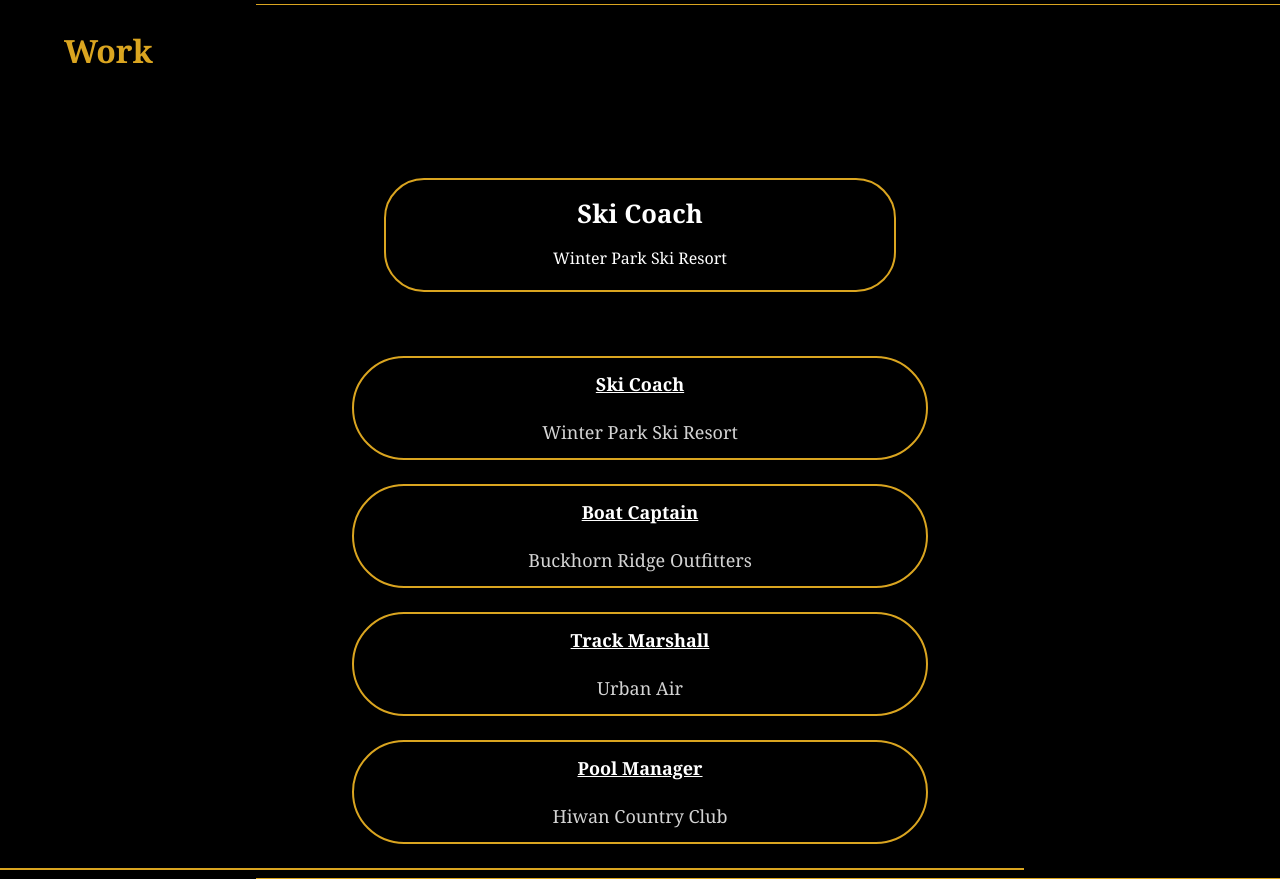
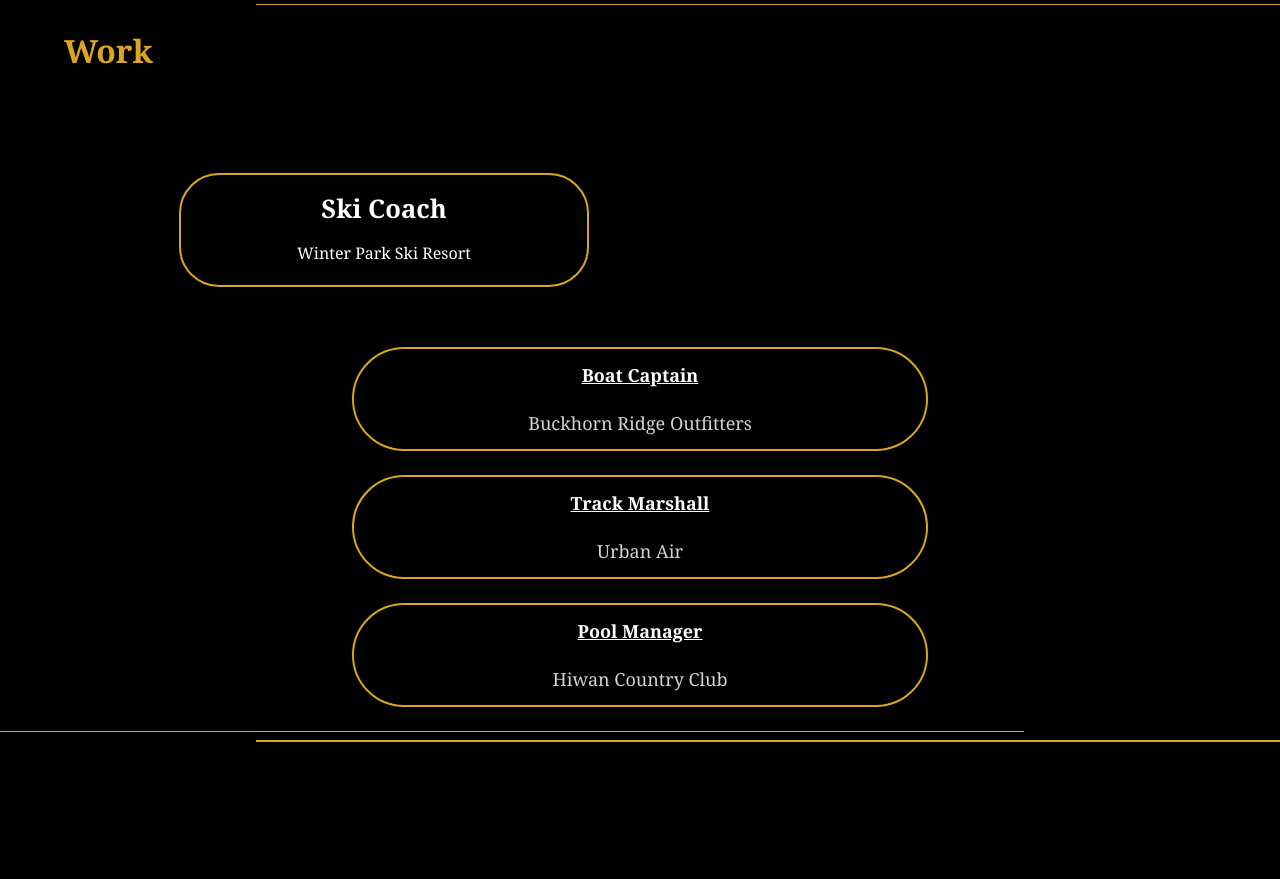
Before and after one commit to jstrande99/jstrande-react, a React (Create React App) app: page / in a window 1280 px wide. Shown: the part 2780-3659 px from the top of the page. After the commit the page ends 3522 px from the top, so only its background shows below. Built offline with nearby package versions, Linux system fonts and the light colour scheme.

Commit message:
created modular component for collapses

```diff
--- /dev/null
+++ b/src/Components/Collapsable.js
@@ -0,0 +1,15 @@
+import React from "react";
+import { Collapse } from 'reactstrap';
+import '../Pages/Style/Studies.css';
+export function Collapsable(props) {
+    return(
+    <button className='innerOne' onClick={() => {props.sets(!props.shows)}}>
+    <h2 className='classTitle'>{props.ttl}</h2>
+    <p className='locationTitle'>{props.location}</p>
+    <Collapse isOpen={props.shows}>
+        <p className='descriptClass'>
+            {props.description}
+        </p>
+    </Collapse>
+</button>)
+}
--- a/src/Pages/Work.js
+++ b/src/Pages/Work.js
@@ -1,37 +1,27 @@
 import React, { useState } from 'react';
 import Popup from 'reactjs-popup';
 import './Style/Work.css';
-import './Style/Studies.css';
-import { Collapse } from 'reactstrap';
+// import './Style/Studies.css';
+// import { Collapse } from 'reactstrap';
+import { Collapsable } from '../Components/Collapsable';
 
 export default function Work(){
-    const [showWork, setShowWork] = useState(false);
+    const [showSkiWork, setShowSkiWork] = useState(false);
+    // const [showBoatWork, setShowBoatWork] = useState(false);
+    // const [showUrbanWork, setShowUrbanWork] = useState(false);
+    // const [showHiwanWork, setShowHiwanWork] = useState(false);
     return (
     <>
         <div className='workLinks'>
-            <button className='innerOne' onClick={() => {setShowWork(!showWork)}}>
-                <h2 className='classTitle'>Ski Coach</h2>
-                <p className='locationTitle'>Winter Park Ski Resort</p>
-                <Collapse isOpen={showWork}>
-                    <p className='descriptClass'>
-                        Coaching is a chance for Jordan to give back to the community that he was raised in. Coaching teenagers to improve techniques and sharpen their skills, all while influencing moral development. Assist with seasonal decision making that may occur. While upholding the resorts main values; Integrity, Excellence and Team.
-                    </p>
-                </Collapse>
-            </button>
-            <Popup
-                    trigger={
-                        <button className='innerWork'>
-                            <b className='ttl'>Ski Coach</b><br/><br/>Winter Park Ski Resort
-                        </button>
-                    }
-            >
-            <div className='popDiv'>
-                <h2>Freestyle Ski Coach</h2>
-                <p className='popDescription'>
-                    Coaching is a chance for Jordan to give back to the community that he was raised in. Coaching teenagers to improve techniques and sharpen their skills, all while influencing moral development. Assist with seasonal decision making that may occur. While upholding the resorts main values; Integrity, Excellence and Team.
-                </p>
+            <div className='studyOne'>
+                <Collapsable
+                    shows={showSkiWork}
+                    sets={setShowSkiWork}
+                    ttl='Ski Coach'
+                    location='Winter Park Ski Resort'
+                    description='Coaching is a chance for Jordan to give back to the community that he was raised in. Coaching teenagers to improve techniques and sharpen their skills, all while influencing moral development. Assist with seasonal decision making that may occur. While upholding the resorts main values; Integrity, Excellence and Team.'
+                />
             </div>
-            </Popup>
             <Popup
                     trigger={
                         <button className='innerWork'>
```
